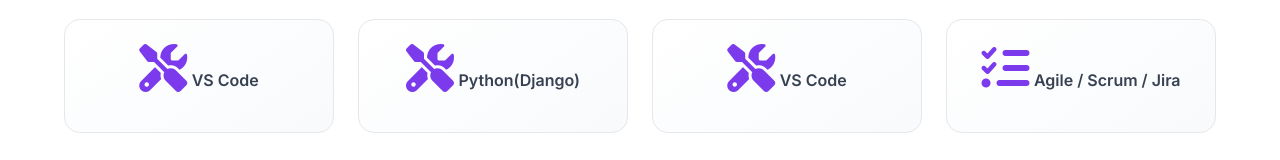
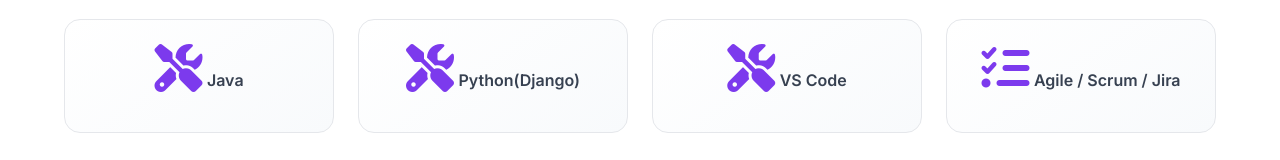
Before and after one commit to Souravkr01/Portfolio-2.0, a plain HTML site: page index.html in a window 1280 px wide. Shown: the part 5352-5512 px from the top of the page. Drawn offline with nearby package versions, Linux system fonts and the light colour scheme.

Commit message:
second commit

```diff
--- a/index.html
+++ b/index.html
@@ -426,7 +426,7 @@
           </div>
           <div class="skill-card rounded-2xl p-6 text-center border border-gray-200">
             <i class="fa-solid fa-tools text-4xl md:text-5xl mb-4 text-purple-600"></i>
-            <span class="font-semibold text-sm md:text-base text-gray-700">VS Code </span>
+            <span class="font-semibold text-sm md:text-base text-gray-700">Java </span>
           </div>
           <div class="skill-card rounded-2xl p-6 text-center border border-gray-200">
             <i class="fa-solid fa-tools text-4xl md:text-5xl mb-4 text-purple-600"></i>
```
